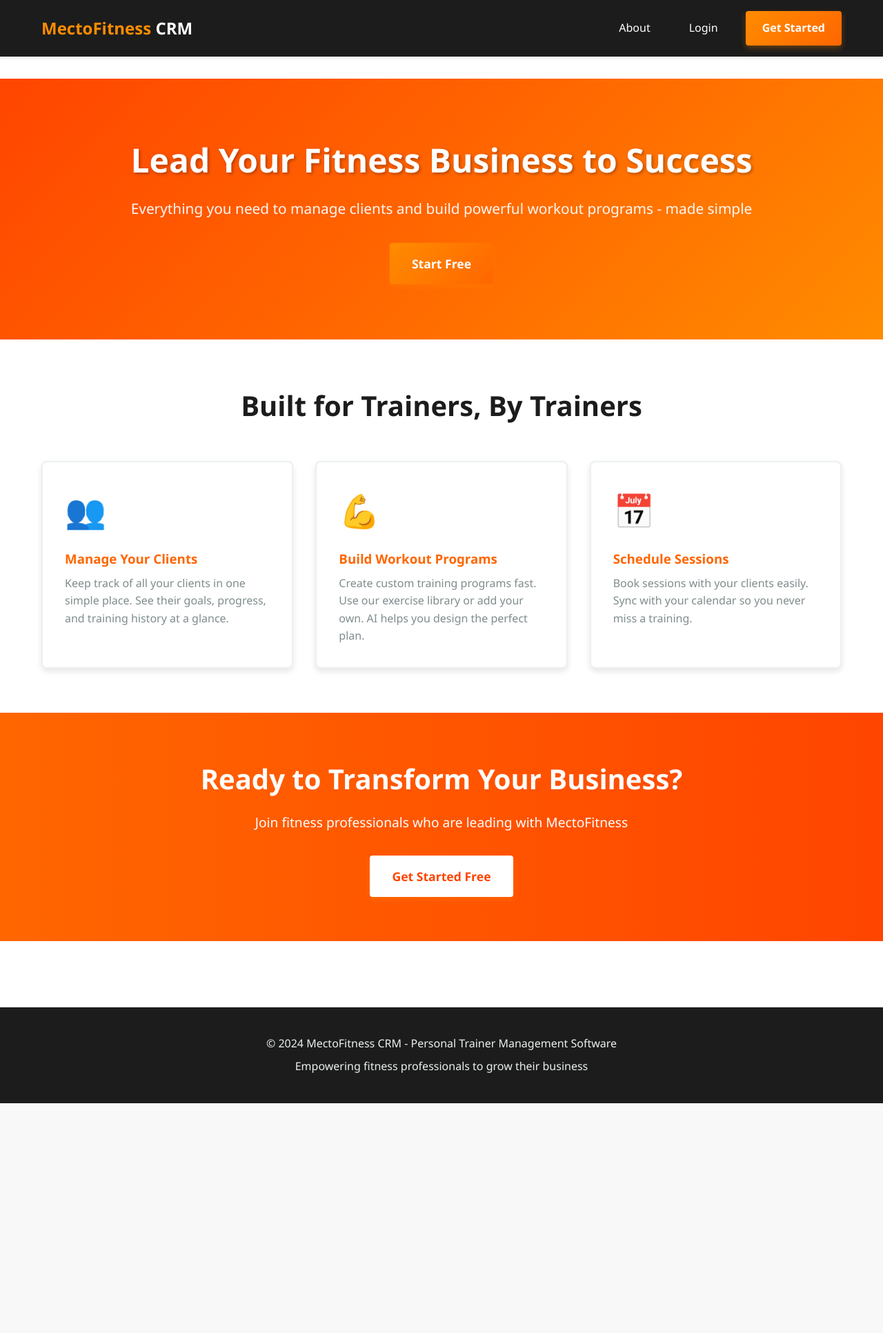
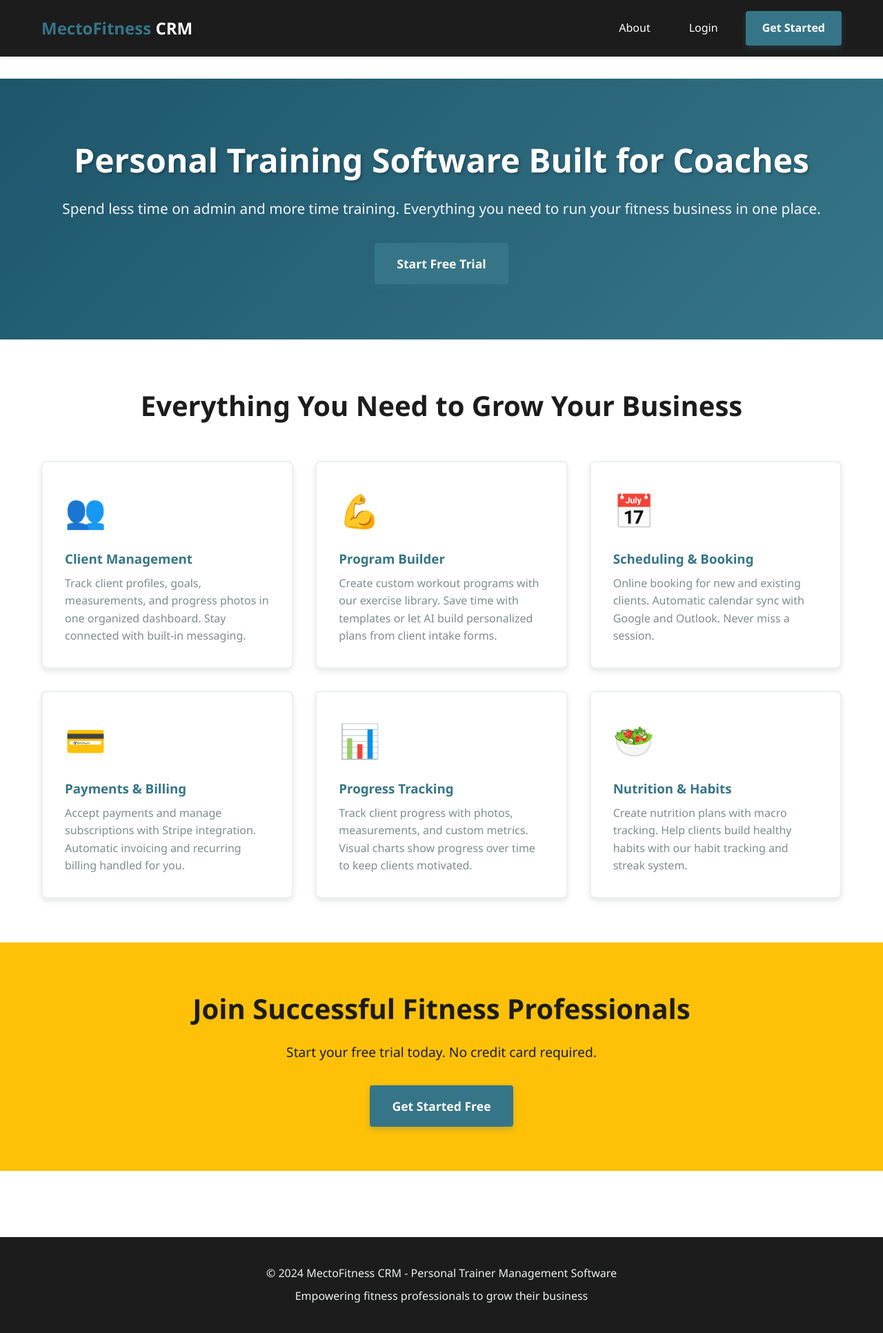
Before and after one commit to JonSvitna/MectofitnessCRM, a Flask app: page / in a window 1280 px wide. Shown: the whole page at 69% size. Before the commit the page ends 1599 px from the top, so only its background shows below. Run offline with Flask 3, Linux system fonts and the light colour scheme.

Commit message:
Update to professional TrueCoach/Trainerize-inspired design theme with blue/teal color scheme
Co-authored-by: JonSvitna <190561461+JonSvitna@users.noreply.github.com>

```diff
--- a/app/static/css/style.css
+++ b/app/static/css/style.css
@@ -1,25 +1,36 @@
-/* MectoFitness CRM - Empowering Leadership: Amber, Lava Red, Orange Color Scheme */
+/* MectoFitness CRM - Professional Fitness Software Theme (TrueCoach/Trainerize Inspired) */
 
 :root {
-    --primary-amber: #FF8C00;
-    --dark-orange: #FF6600;
-    --lava-red: #FF4500;
-    --warm-amber: #FFA500;
-    --light-amber: #FFB84D;
+    /* Primary Colors - Professional Blue/Teal (TrueCoach inspired) */
+    --primary-blue: #367588;
+    --dark-blue: #1E566C;
+    --light-blue: #5795A7;
+    --sky-blue: #89B8CA;
+
+    /* Accent Colors - Energetic Yellow/Orange (Trainerize inspired) */
+    --accent-yellow: #FFC107;
+    --accent-orange: #FF9500;
+    --accent-gold: #FFB84D;
+
+    /* Neutral Colors */
     --black: #1C1C1C;
     --dark-gray: #2C3E50;
     --medium-gray: #7F8C8D;
     --light-gray: #ECF0F1;
     --white: #FFFFFF;
+
+    /* Status Colors */
     --success: #28A745;
     --danger: #DC3545;
     --warning: #FFC107;
     --info: #17A2B8;
 
     /* Legacy aliases for compatibility */
-    --primary-green: #FF8C00;
-    --dark-green: #FF6600;
-    --light-green: #FFB84D;
+    --primary-green: #367588;
+    --dark-green: #1E566C;
+    --light-green: #5795A7;
+    --primary-amber: #367588;
+    --dark-orange: #1E566C;
 }
 
 * {
@@ -61,7 +72,7 @@ body {
 }
 
 .brand-name {
-    color: var(--primary-amber);
+    color: var(--primary-blue);
 }
 
 .brand-tag {
@@ -84,7 +95,7 @@ body {
 
 .nav-link:hover {
     background-color: var(--dark-gray);
-    color: var(--primary-amber);
+    color: var(--primary-blue);
 }
 
 .nav-dropdown {
@@ -117,7 +128,7 @@ body {
 
 .dropdown-item:hover {
     background-color: var(--light-gray);
-    color: var(--dark-orange);
+    color: var(--primary-blue);
 }
 
 /* Buttons */
@@ -134,29 +145,29 @@ body {
 }
 
 .btn-primary {
-    background: linear-gradient(135deg, var(--primary-amber) 0%, var(--dark-orange) 100%);
+    background: var(--primary-blue);
     color: var(--white);
     font-weight: 600;
-    box-shadow: 0 4px 8px rgba(255, 140, 0, 0.3);
+    box-shadow: 0 4px 8px rgba(54, 117, 136, 0.3);
 }
 
 .btn-primary:hover {
-    background: linear-gradient(135deg, var(--dark-orange) 0%, var(--lava-red) 100%);
-    box-shadow: 0 6px 12px rgba(255, 69, 0, 0.4);
+    background: var(--dark-blue);
+    box-shadow: 0 6px 12px rgba(30, 86, 108, 0.4);
     transform: translateY(-2px);
 }
 
 .btn-secondary {
     background-color: var(--white);
-    color: var(--dark-orange);
-    border: 2px solid var(--primary-amber);
+    color: var(--primary-blue);
+    border: 2px solid var(--primary-blue);
     font-weight: 600;
 }
 
 .btn-secondary:hover {
-    background-color: var(--primary-amber);
+    background-color: var(--primary-blue);
     color: var(--white);
-    border-color: var(--dark-orange);
+    border-color: var(--dark-blue);
 }
 
 .btn-large {
@@ -213,7 +224,7 @@ body {
 
 /* Hero Section */
 .hero-section {
-    background: linear-gradient(135deg, var(--lava-red) 0%, var(--dark-orange) 50%, var(--primary-amber) 100%);
+    background: linear-gradient(135deg, var(--dark-blue) 0%, var(--primary-blue) 100%);
     color: var(--white);
     padding: 5rem 0;
     text-align: center;
@@ -271,8 +282,8 @@ body {
 
 .feature-card:hover {
     transform: translateY(-5px);
-    box-shadow: 0 8px 16px rgba(255, 140, 0, 0.3);
-    border-color: var(--primary-amber);
+    box-shadow: 0 8px 16px rgba(54, 117, 136, 0.3);
+    border-color: var(--primary-blue);
 }
 
 .feature-icon {
@@ -281,7 +292,7 @@ body {
 }
 
 .feature-card h3 {
-    color: var(--dark-orange);
+    color: var(--primary-blue);
     margin-bottom: 0.5rem;
     font-weight: 600;
 }
@@ -292,8 +303,8 @@ body {
 
 /* CTA Section */
 .cta-section {
-    background: linear-gradient(90deg, var(--dark-orange) 0%, var(--lava-red) 100%);
-    color: var(--white);
+    background: var(--accent-yellow);
+    color: var(--black);
     padding: 4rem 0;
     text-align: center;
 }
@@ -340,8 +351,8 @@ body {
 
 .form-control:focus {
     outline: none;
-    border-color: var(--primary-amber);
-    box-shadow: 0 0 0 3px rgba(255, 140, 0, 0.1);
+    border-color: var(--primary-blue);
+    box-shadow: 0 0 0 3px rgba(54, 117, 136, 0.1);
 }
 
 textarea.form-control {
@@ -362,7 +373,7 @@ textarea.form-control {
     padding: 1.5rem;
     border-radius: 8px;
     box-shadow: 0 2px 4px rgba(0,0,0,0.1);
-    border-left: 4px solid var(--primary-amber);
+    border-left: 4px solid var(--primary-blue);
 }
 
 .stat-card h3 {
@@ -374,7 +385,7 @@ textarea.form-control {
 .stat-card .stat-value {
     font-size: 2rem;
     font-weight: bold;
-    color: var(--dark-orange);
+    color: var(--primary-blue);
 }
 
 /* Tables */
@@ -403,7 +414,7 @@ textarea.form-control {
 }
 
 .table tr:hover {
-    background-color: #FFF8F0;
+    background-color: #F0F8FB;
 }
 
 /* Footer */
--- a/app/templates/index.html
+++ b/app/templates/index.html
@@ -1,41 +1,59 @@
 {% extends "base.html" %}
 
-{% block title %}MectoFitness - Grow Your Fitness Business{% endblock %}
+{% block title %}MectoFitness CRM - Personal Training Software{% endblock %}
 
-{% block meta_description %}MectoFitness: The simple, powerful tool for personal trainers. Manage clients, create workout plans, and grow your business - all in one place.{% endblock %}
+{% block meta_description %}Professional personal training software for fitness coaches. Manage clients, build custom programs, track progress, and grow your business - all in one simple platform.{% endblock %}
 
 {% block content %}
 <div class="hero-section">
     <div class="container">
-        <h1 class="hero-title">Lead Your Fitness Business to Success</h1>
-        <p class="hero-subtitle">Everything you need to manage clients and build powerful workout programs - made simple</p>
+        <h1 class="hero-title">Personal Training Software Built for Coaches</h1>
+        <p class="hero-subtitle">Spend less time on admin and more time training. Everything you need to run your fitness business in one place.</p>
         <div class="hero-cta">
-            <a href="{{ url_for('auth.register') }}" class="btn btn-primary btn-large">Start Free</a>
+            <a href="{{ url_for('auth.register') }}" class="btn btn-primary btn-large">Start Free Trial</a>
         </div>
     </div>
 </div>
 
 <div class="features-section">
     <div class="container">
-        <h2 class="section-title">Built for Trainers, By Trainers</h2>
+        <h2 class="section-title">Everything You Need to Grow Your Business</h2>
 
         <div class="features-grid">
             <div class="feature-card">
                 <div class="feature-icon">👥</div>
-                <h3>Manage Your Clients</h3>
-                <p>Keep track of all your clients in one simple place. See their goals, progress, and training history at a glance.</p>
+                <h3>Client Management</h3>
+                <p>Track client profiles, goals, measurements, and progress photos in one organized dashboard. Stay connected with built-in messaging.</p>
             </div>
 
             <div class="feature-card">
                 <div class="feature-icon">💪</div>
-                <h3>Build Workout Programs</h3>
-                <p>Create custom training programs fast. Use our exercise library or add your own. AI helps you design the perfect plan.</p>
+                <h3>Program Builder</h3>
+                <p>Create custom workout programs with our exercise library. Save time with templates or let AI build personalized plans from client intake forms.</p>
             </div>
 
             <div class="feature-card">
                 <div class="feature-icon">📅</div>
-                <h3>Schedule Sessions</h3>
-                <p>Book sessions with your clients easily. Sync with your calendar so you never miss a training.</p>
+                <h3>Scheduling & Booking</h3>
+                <p>Online booking for new and existing clients. Automatic calendar sync with Google and Outlook. Never miss a session.</p>
+            </div>
+
+            <div class="feature-card">
+                <div class="feature-icon">💳</div>
+                <h3>Payments & Billing</h3>
+                <p>Accept payments and manage subscriptions with Stripe integration. Automatic invoicing and recurring billing handled for you.</p>
+            </div>
+
+            <div class="feature-card">
+                <div class="feature-icon">📊</div>
+                <h3>Progress Tracking</h3>
+                <p>Track client progress with photos, measurements, and custom metrics. Visual charts show progress over time to keep clients motivated.</p>
+            </div>
+
+            <div class="feature-card">
+                <div class="feature-icon">🥗</div>
+                <h3>Nutrition & Habits</h3>
+                <p>Create nutrition plans with macro tracking. Help clients build healthy habits with our habit tracking and streak system.</p>
             </div>
         </div>
     </div>
@@ -43,9 +61,9 @@
 
 <div class="cta-section">
     <div class="container">
-        <h2>Ready to Transform Your Business?</h2>
-        <p>Join fitness professionals who are leading with MectoFitness</p>
-        <a href="{{ url_for('auth.register') }}" class="btn btn-primary btn-large" style="background: var(--white); color: var(--lava-red); font-weight: 700;">Get Started Free</a>
+        <h2>Join Successful Fitness Professionals</h2>
+        <p>Start your free trial today. No credit card required.</p>
+        <a href="{{ url_for('auth.register') }}" class="btn btn-primary btn-large">Get Started Free</a>
     </div>
 </div>
 {% endblock %}
```
Also changed, not shown: config.py (+6 -6 lines).
